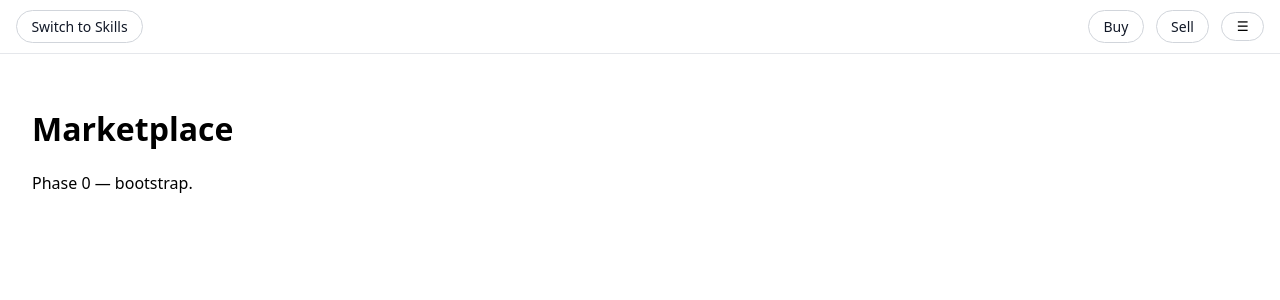
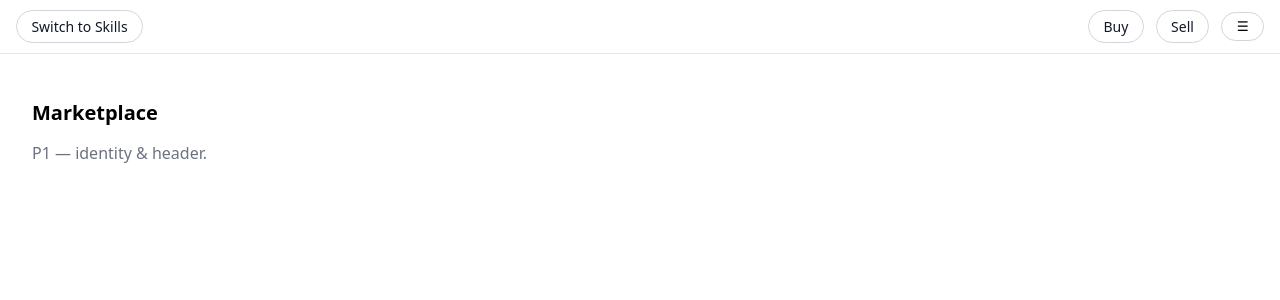
Before and after one commit to NOVA565656/Nova-store, a Next.js app: page / in a window 1280 px wide. Shown: the top 300 px of the page. Built offline with nearby package versions, Linux system fonts and the light colour scheme; no server answers.

Commit message:
Update page.tsx

```diff
--- a/app/page.tsx
+++ b/app/page.tsx
@@ -1,8 +1,8 @@
 export default function Home() {
   return (
-    <main style={{ padding: '2rem', fontFamily: 'system-ui' }}>
-      <h1>Marketplace</h1>
-      <p>Phase 0 — bootstrap.</p>
+    <main style={{ padding: '2rem' }}>
+      <h1 style={{ fontSize: '1.25rem' }}>Marketplace</h1>
+      <p style={{ color: '#6b7280' }}>P1 — identity &amp; header.</p>
     </main>
   );
 }
```
